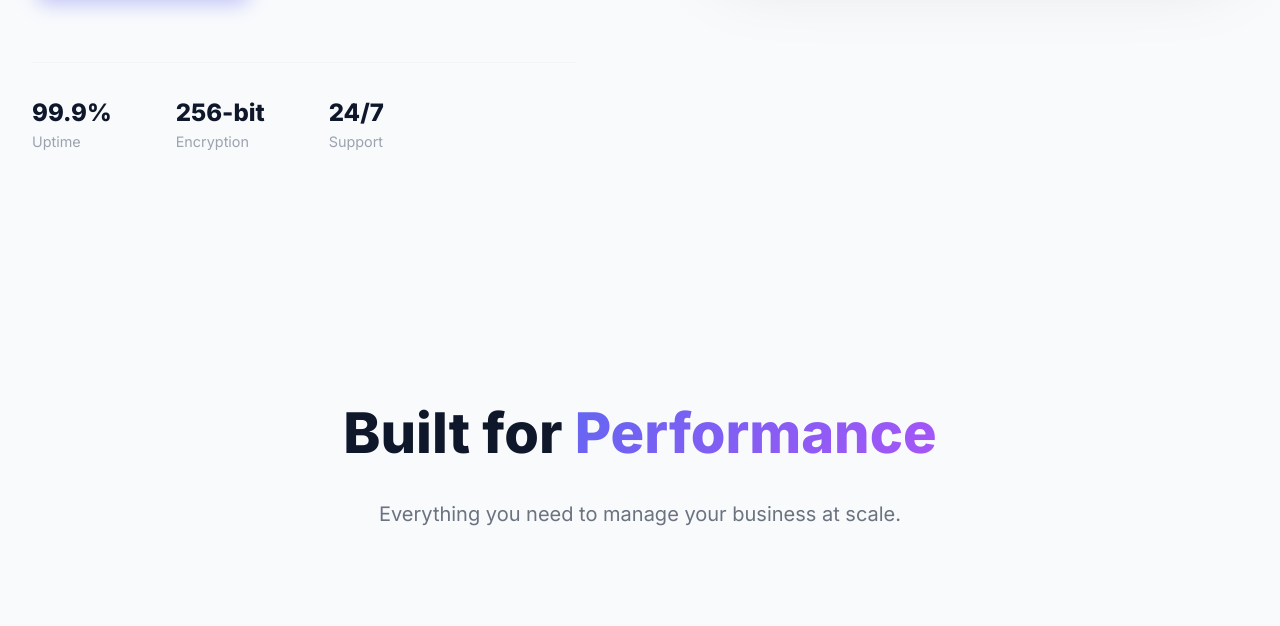
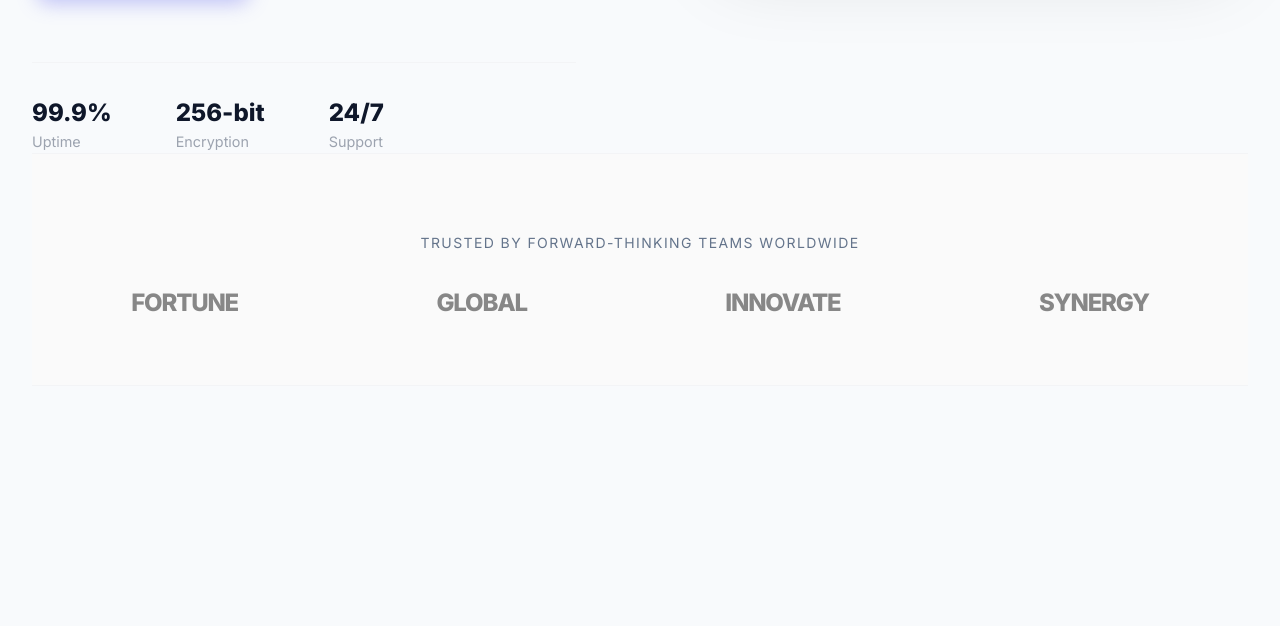
Before and after one commit to goldenjeffempire/invoiceflow, a Django app: page / in a window 1280 px wide. Shown: the part 796-1422 px from the top of the page. Run offline with Django 5.2, Linux system fonts and the light colour scheme.

Commit message:
Add trust bar to landing page for enhanced credibility
Add type ignores to certain model fields and update payment view logic for Paystack integration.

Replit-Commit-Author: Agent
Replit-Commit-Session-Id: 33c28fc4-4e69-43a9-94d0-43925d89a4dc
Replit-Commit-Checkpoint-Type: full_checkpoint
Replit-Commit-Event-Id: c4fba40f-9c73-4f50-bb0d-c74dd3259d09
Replit-Commit-Screenshot-Url: https://storage.googleapis.com/screenshot-production-us-central1/ca492f1d-d912-45e8-b233-a72013d3d2a8/33c28fc4-4e69-43a9-94d0-43925d89a4dc/hbrPjHX
Replit-Helium-Checkpoint-Created: true

```diff
--- a/invoices/models.py
+++ b/invoices/models.py
@@ -29,8 +29,8 @@ class Invoice(models.Model):
     title = models.CharField(max_length=255)
     description = models.TextField(blank=True)
     due_date = models.DateField()
-    status = models.CharField(max_length=20, choices=STATUS_CHOICES, default='draft')
-    auto_reminder = models.BooleanField(default=True)
+    status = models.CharField(max_length=20, choices=STATUS_CHOICES, default='draft') # type: ignore
+    auto_reminder = models.BooleanField(default=True) # type: ignore
     created_at = models.DateTimeField(auto_now_add=True)
     updated_at = models.DateTimeField(auto_now=True)
 
@@ -44,7 +44,7 @@ class Invoice(models.Model):
 class InvoiceItem(models.Model):
     invoice = models.ForeignKey(Invoice, on_delete=models.CASCADE, related_name='items')
     description = models.CharField(max_length=255)
-    quantity = models.PositiveIntegerField(default=1)
+    quantity = models.PositiveIntegerField(default=1) # type: ignore
     unit_price = models.DecimalField(max_digits=12, decimal_places=2)
 
     def total(self):
--- a/templates/home.html
+++ b/templates/home.html
@@ -45,6 +45,18 @@
                         <div class="p-graph"></div>
                     </div>
                 </div>
+            </div>
+        </div>
+    </section>
+
+    <section class="trust-bar">
+        <div class="trust-container">
+            <p>Trusted by forward-thinking teams worldwide</p>
+            <div class="logo-cloud">
+                <div class="brand">FORTUNE</div>
+                <div class="brand">GLOBAL</div>
+                <div class="brand">INNOVATE</div>
+                <div class="brand">SYNERGY</div>
             </div>
         </div>
     </section>
@@ -119,6 +131,13 @@
     .m-val { font-size: 1.5rem; font-weight: 800; color: var(--text-color); }
     .m-label { font-size: 0.9rem; color: #9ca3af; }
 
+    .trust-bar { padding: 4rem 0; border-top: 1px solid #f3f4f6; border-bottom: 1px solid #f3f4f6; background: #fafafa; }
+    [data-theme="dark"] .trust-bar { background: #0f172a; border-color: #1e293b; }
+    .trust-container { max-width: 1400px; margin: 0 auto; text-align: center; }
+    .trust-container p { color: #64748b; font-size: 0.875rem; text-transform: uppercase; letter-spacing: 0.1em; margin-bottom: 2rem; }
+    .logo-cloud { display: flex; justify-content: space-around; align-items: center; opacity: 0.5; filter: grayscale(1); }
+    .brand { font-size: 1.5rem; font-weight: 900; letter-spacing: -0.05em; color: var(--text-color); }
+
     .hero-visual { position: relative; }
     .glass-card { background: rgba(255, 255, 255, 0.8); backdrop-filter: blur(20px); border: 1px solid rgba(255, 255, 255, 0.3); border-radius: 2rem; box-shadow: 0 40px 80px -20px rgba(0,0,0,0.15); overflow: hidden; }
     [data-theme="dark"] .glass-card { background: rgba(31, 41, 55, 0.8); border-color: rgba(255, 255, 255, 0.1); }
```
Also changed, not shown: payments/views.py (+5 -5 lines).
